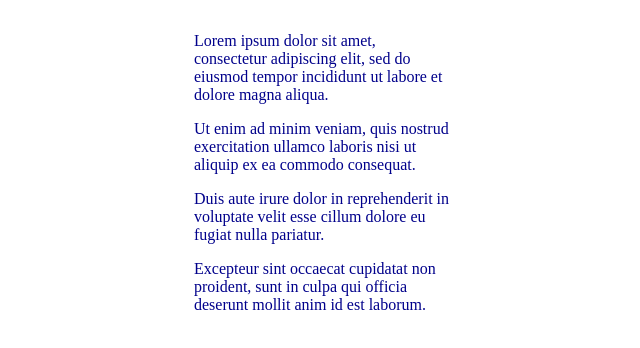
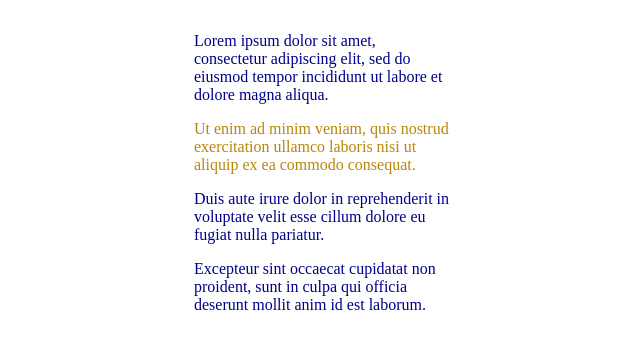
Before and after one commit to xrxoxcxox/qiita-css-layer-default-rules, a plain HTML site: page index.html in a window 1280 px wide. Shown: the whole page, without its empty margins (318-958 px from the left). Drawn offline with Linux system fonts and the light colour scheme.

Commit message:
Add base layer to style.css and declare layers name

```diff
--- a/style.css
+++ b/style.css
@@ -16,8 +16,12 @@
   margin-top: 1rem;
 }
 
-.container .text {
-  color: darkblue;
+@layer base, alternate;
+
+@layer base {
+  .container .text {
+    color: darkblue;
+  }
 }
 
 @layer alternate {
```
